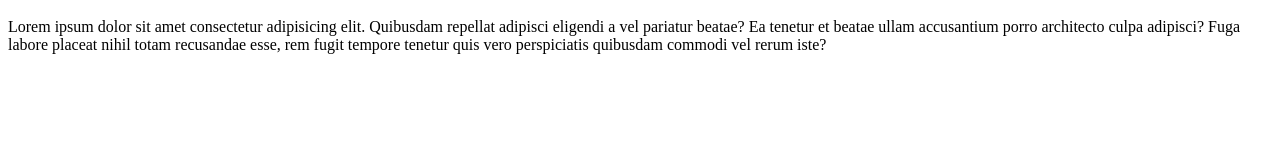
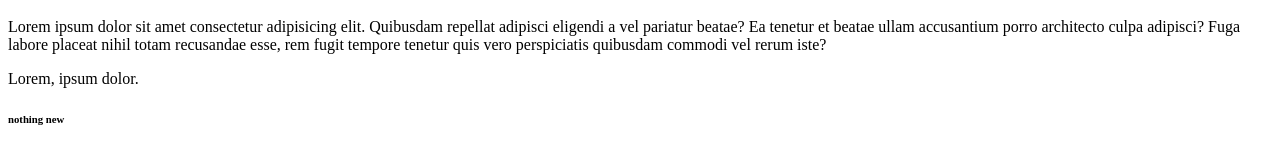
Before and after one commit to Ziyaur-Rahaman/sample, a plain HTML site: page index.html in a window 1280 px wide. Shown: the part 120-284 px from the top of the page. Drawn offline with Linux system fonts and the light colour scheme.

Commit message:
new para

```diff
--- a/index.html
+++ b/index.html
@@ -9,5 +9,7 @@
     <h1>git practice</h1>
     <h1>this is feature 1(feature1)</h1>
     <p>Lorem ipsum dolor sit amet consectetur adipisicing elit. Quibusdam repellat adipisci eligendi a vel pariatur beatae? Ea tenetur et beatae ullam accusantium porro architecto culpa adipisci? Fuga labore placeat nihil totam recusandae esse, rem fugit tempore tenetur quis vero perspiciatis quibusdam commodi vel rerum iste?</p>
+    <p>Lorem, ipsum dolor.</p>
+    <h6>nothing new</h6>
 </body>
 </html>
```
